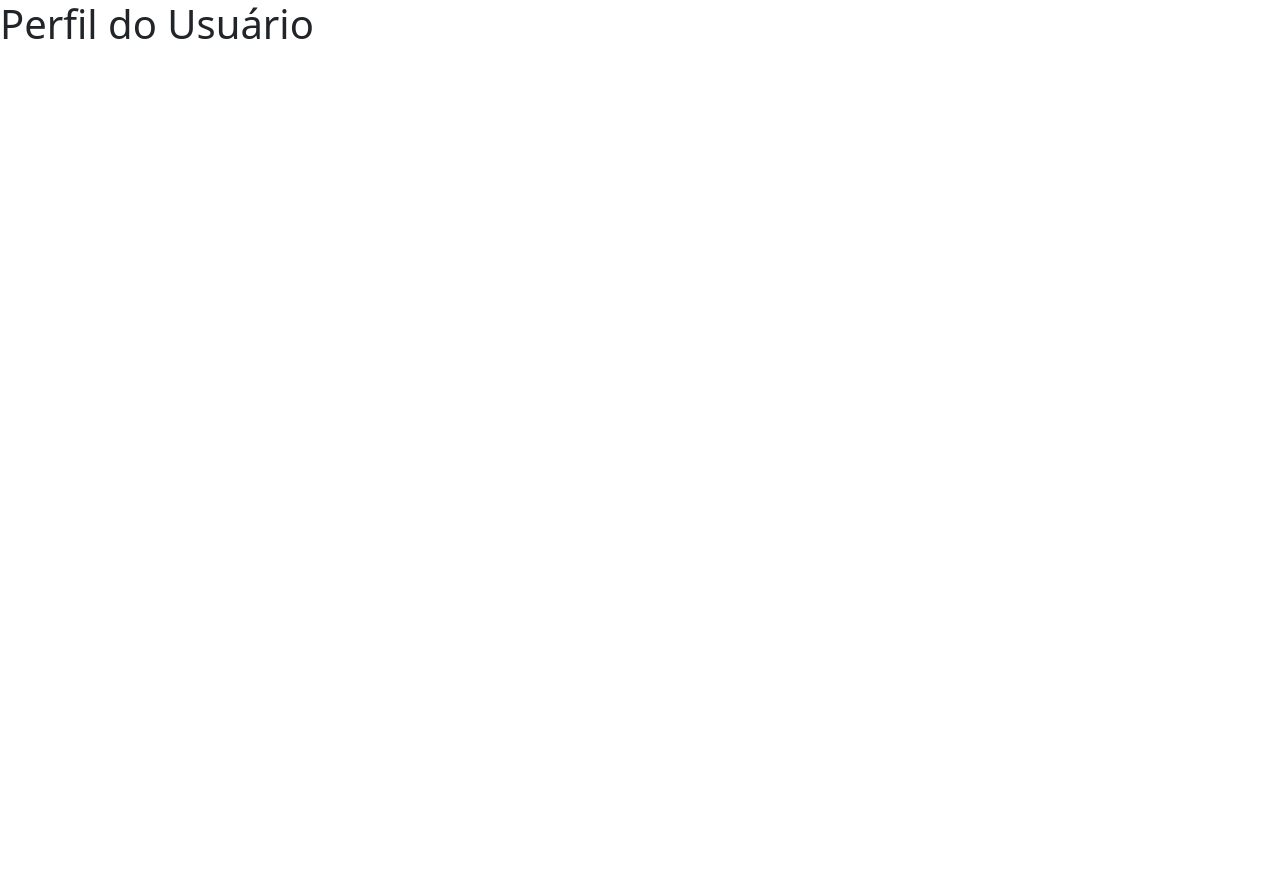
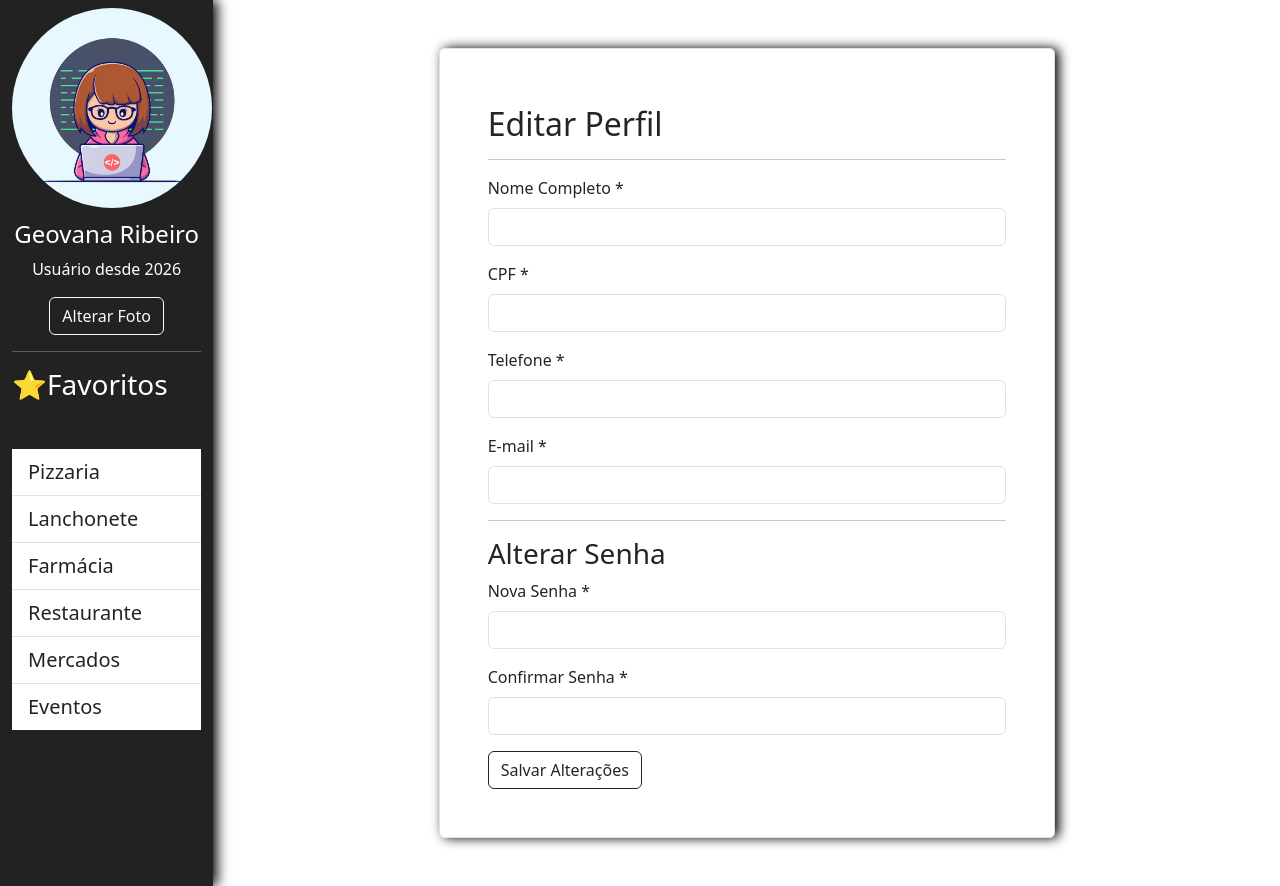
Before and after one commit to LuizFernandoFormenton/pi-comercio, a Next.js app: page /perfil_usuario in a window 1280 px wide. Before the commit the page ends 800 px from the top, so only its background shows below. Built offline with nearby package versions, Linux system fonts and the light colour scheme.

Commit message:
Primeira tela feita de usuário e cadastro de usuário.
Primeira parte, copiado do arquivo disponível no PC.

```diff
--- /dev/null
+++ b/app/perfil_usuario/Perfil_usuario.css
@@ -0,0 +1,11 @@
+.menuLateral {
+    background-color: rgb(34, 34, 34);
+    color: white;
+    min-height: 100vh;
+    box-shadow: 4px 0 12px rgba(0, 0, 0, 4);
+}
+
+.editarPerfil {
+    box-shadow: 4px 0 12px rgba(0, 0, 0, 4);
+
+}
--- a/app/perfil_usuario/page.js
+++ b/app/perfil_usuario/page.js
@@ -1,7 +1,105 @@
+import "./Perfil_usuario.css"
+
 export default function PerfilUsuario() {
   return (
-    <div>
-     <h1> Perfil do Usuário </h1>
-    </div>
+    <div className="container-fluid">
+
+            <div className="row">
+
+                {/* Menu Lateral */}
+
+                <div className="col-2 menuLateral">
+                    <div className="text-center">
+
+                        <img className="my-2 text-center rounded-circle" width="200" src="/Programadora.avif" />
+                        <h1 className="mt-1 fs-4">Geovana Ribeiro</h1>
+                        <p>Usuário desde 2026</p>
+                        <button className="btn btn-outline-light">Alterar Foto</button>
+                        <hr />
+
+                    </div>
+
+                    <div>
+
+                        <h3>⭐Favoritos</h3>
+
+                    </div>
+
+                    <div className="mt-5 fs-5 list-group list-group-flush">
+                        <a href="#" className="list-group-item list-group-item-action" aria-current="true">Pizzaria</a>
+                        <a href="#" className="list-group-item list-group-item-action">Lanchonete</a>
+                        <a href="#" className="list-group-item list-group-item-action">Farmácia</a>
+                        <a href="#" className="list-group-item list-group-item-action">Restaurante</a>
+                        <a href="#" className="list-group-item list-group-item-action">Mercados</a>
+                        <a href="#" className="list-group-item list-group-item-action">Eventos</a>
+
+                    </div>
+
+                </div>
+
+                <div className="col-2"></div>
+
+                {/* Perfil do usuário */}
+
+                <div className="col-6">
+
+                    <div className="editarPerfil align-self-center border rounded p-5 my-5">
+
+
+                        <h2 className="my-2">Editar Perfil</h2>
+                        <hr />
+
+
+                        <form onsubmit="criarConta(event)">
+
+                            <div className="mb-3">
+                                <label className="form-label">Nome Completo *</label>
+                                <input type="text" className="form-control" />
+                            </div>
+
+                            <div className="mb-3">
+                                <label className="form-label">CPF *</label>
+                                <input type="text" className="form-control" />
+                            </div>
+
+                            <div className="mb-3">
+                                <label className="form-label">Telefone *</label>
+                                <input type="tel" className="form-control" />
+                            </div>
+
+                            <div className="mb-3">
+                                <label className="form-label">E-mail *</label>
+                                <input type="email" className="form-control" />
+                            </div>
+
+                            <hr />
+                            <h3>Alterar Senha</h3>
+
+                            <div className="mb-3">
+                                <label className="form-label">Nova Senha *</label>
+                                <input type="password" className="form-control" />
+                            </div>
+
+                            <div className="mb-3">
+                                <label className="form-label">Confirmar Senha *</label>
+                                <input type="password" className="form-control" />
+                            </div>
+
+                            <button type="button" class="btn btn-outline-dark">Salvar Alterações</button>
+
+
+
+                        </form>
+
+                    </div>
+
+                </div>
+
+                <div className="col-2"></div>
+
+            </div>
+
+
+        </div>
   );
 }
```
Also changed, not shown: app/cadastro_usuario/page.js (+47 -3 lines), public/Programadora.avif (added).
